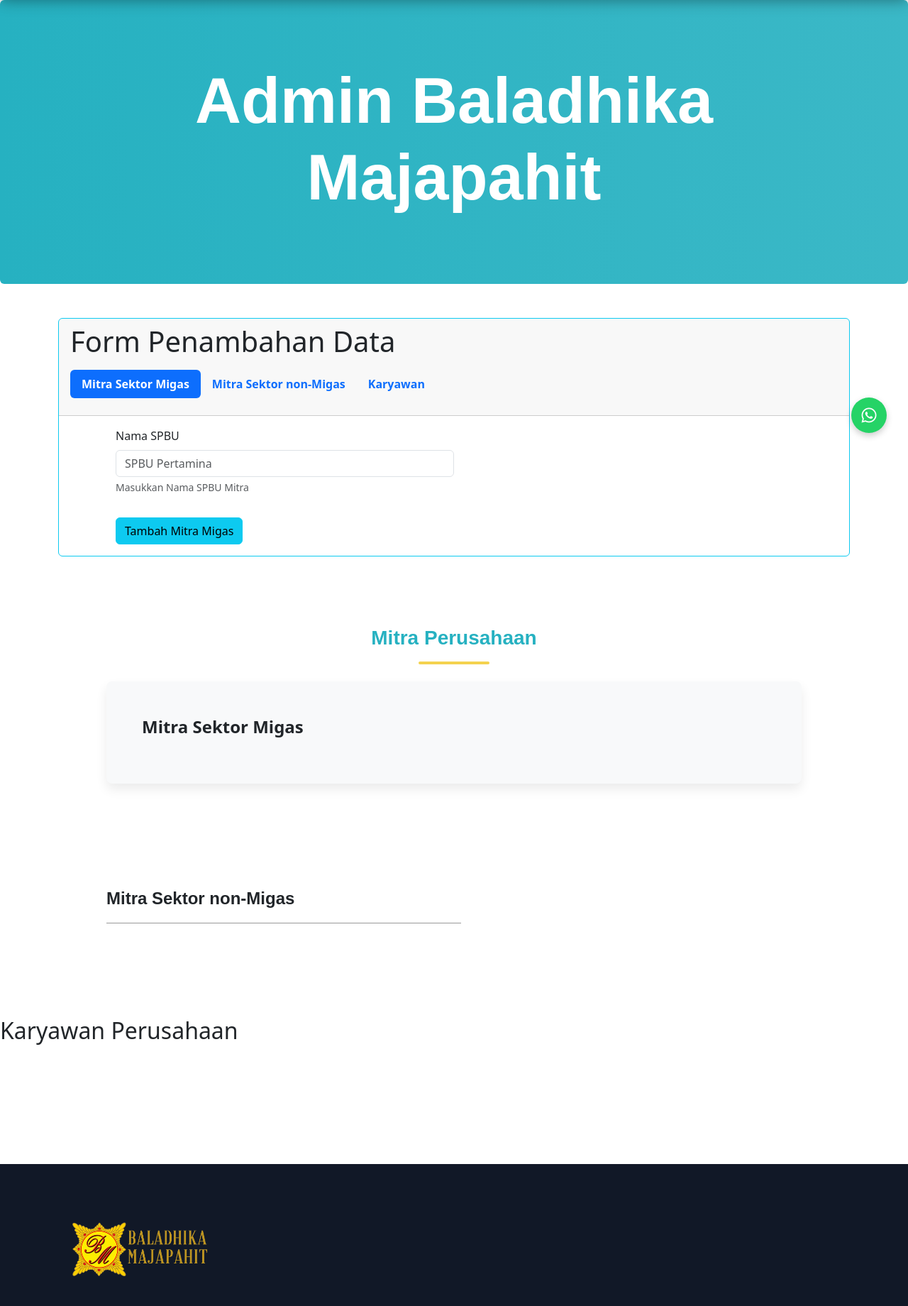
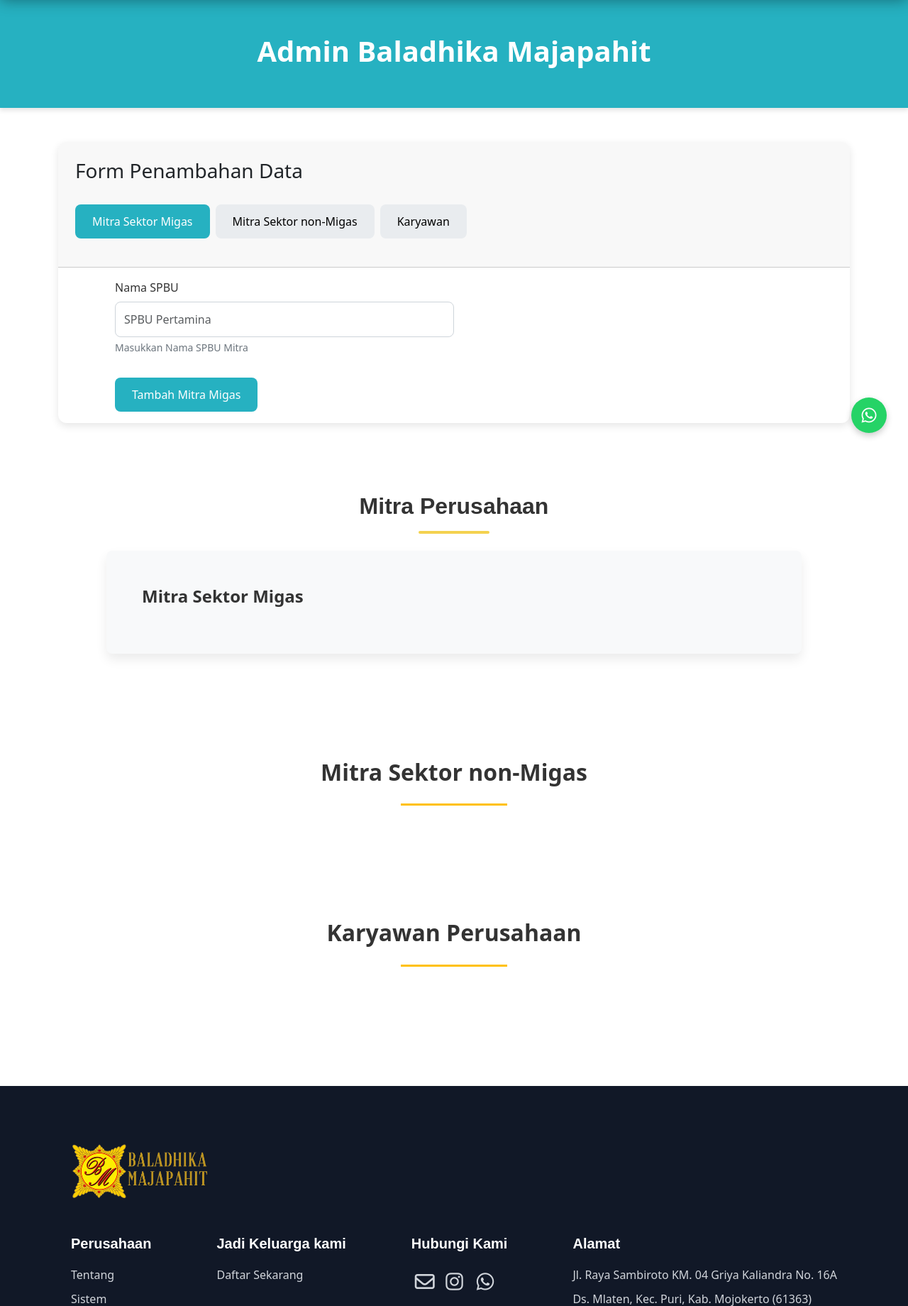
Before and after one commit to meglionn/Baladhika-Majapahit, a CodeIgniter app: page /balamajaweb/index.php/admin/index in a window 1280 px wide. Shown: the part 90-1930 px from the top of the page at 71% size. Run offline with CodeIgniter, Linux system fonts and the light colour scheme; data that the repository does not hold is empty.

Commit message:
admin styled page

```diff
--- a/application/views/admin/index.php
+++ b/application/views/admin/index.php
@@ -1,6 +1,234 @@
+<style>
+  /*   .container {
+    max-width: 1200px;
+    margin: 0 auto;
+    padding: 0 1.5rem;
+  } */
+
+  /* Admin Header */
+  .admin-header {
+    background-color: #26b1c1;
+    color: white;
+    padding: 32px;
+    box-shadow: 0 4px 6px rgba(0, 0, 0, 0.1);
+    margin-bottom: 32px;
+  }
+
+  .admin-header h1 {
+    font-size: 40px;
+    font-weight: bold;
+  }
+
+  /* Flash Messages */
+  .alert {
+    border-radius: 8px;
+    padding: 16px 24px;
+    margin-bottom: 24px;
+    font-size: 16px;
+    box-shadow: 0 2px 4px rgba(0, 0, 0, 0.1);
+  }
+
+  .alert-success {
+    background-color: #d4edda;
+    color: #155724;
+  }
+
+  .alert-danger {
+    background-color: #f8d7da;
+    color: #721c24;
+  }
+
+  .alert .btn-close {
+    filter: opacity(0.6);
+  }
+
+  .alert .btn-close:hover {
+    filter: opacity(1);
+  }
+
+  /* Form Section */
+  .form.tambah.mitra .card {
+    border: none;
+    border-radius: 12px;
+    box-shadow: 0 4px 12px rgba(0, 0, 0, 0.1);
+    background-color: white;
+  }
+
+  .form.tambah.mitra .card-header {
+    border-radius: 12px 12px 0 0;
+    padding: 24px;
+  }
+
+  .form.tambah.mitra .card-header h1 {
+    font-size: 28px;
+    margin-bottom: 30px;
+  }
+
+  .nav-pills .nav-link {
+    border-radius: 8px;
+    margin-right: 8px;
+    padding: 12px 24px;
+    font-weight: 500;
+    color: black;
+    background-color: #e9ecef;
+    transition: all 0.3s ease;
+  }
+
+  .nav-pills .nav-link.active {
+    background-color: #26b1c1;
+    color: white;
+  }
+
+  .nav-pills .nav-link:hover {
+    background-color: rgb(29, 127, 137);
+    color: white;
+  }
+
+  .form.tambah.mitra .form-control {
+    border-radius: 8px;
+    border: 1px solid #ced4da;
+    padding: 12px;
+    font-size: 16px;
+    transition: border-color 0.3s ease;
+  }
+
+  .form.tambah.mitra .form-control:focus {
+    border-color: #26b1c1;
+    box-shadow: 0 0 0 0.2rem rgba(0, 123, 255, 0.25);
+  }
+
+  .form.tambah.mitra .form-label {
+    font-weight: 500;
+    color: #333;
+    margin-bottom: 8px;
+  }
+
+  .form.tambah.mitra .form-text {
+    color: #6c757d;
+    font-size: 14px;
+  }
+
+  .form.tambah.mitra .btn-info {
+    background-color: #26b1c1;
+    border: none;
+    padding: 12px 24px;
+    border-radius: 8px;
+    font-weight: 500;
+    transition: background-color 0.3s ease;
+    color: white;
+  }
+
+  .form.tambah.mitra .btn-info:hover {
+    background-color: rgb(29, 127, 137);
+  }
+
+  /* Mitra and Karyawan Sections */
+  .daftar-mitra,
+  .daftar-karyawan {
+    margin-bottom: 50px;
+  }
+
+  .daftar-mitra h2,
+  .daftar-karyawan h2 {
+    font-size: 32px;
+    font-weight: bold;
+    color: #333;
+    margin-bottom: 24px;
+  }
+
+  .sektor-migas h3,
+  .mitra-non-migas h2 {
+    font-size: 24px;
+    font-weight: 600;
+    color: #333;
+    margin-bottom: 16px;
+  }
+
+  .daftar-karyawan h2::after,
+  .mitra-non-migas h2::after {
+    content: '';
+    display: block;
+    width: 150px;
+    height: 3px;
+    background-color: #ffc107;
+    margin: 25px auto 0;
+  }
+
+  .card {
+    border: none;
+    border-radius: 12px;
+    box-shadow: 0 4px 12px rgba(0, 0, 0, 0.1);
+    transition: transform 0.3s ease, box-shadow 0.3s ease;
+  }
+
+  .card:hover {
+    transform: translateY(-5px);
+    box-shadow: 0 6px 16px rgba(0, 0, 0, 0.15);
+  }
+
+  .card-img-top {
+    border-top-left-radius: 12px;
+    border-top-right-radius: 12px;
+    background-color: #f8f9fa;
+    height: 100%;
+  }
+
+  .card-body {
+    padding: 24px;
+    flex-direction: column;
+  }
+
+  .card-title {
+    font-size: 20px;
+    font-weight: 500;
+    margin-bottom: 8px;
+  }
+
+  .card-title a.btn {
+    margin-left: 8px;
+    padding: 8px 16px;
+    font-size: 14px;
+    border-radius: 8px;
+  }
+
+  .hapus-edit-btn {
+    margin-top: 30px;
+  }
+
+  .btn-info {
+    background-color: #26b1c1;
+    border: none;
+    color: white;
+    font-weight: bold;
+  }
+
+  .btn-info:hover {
+    background-color: rgb(39, 140, 152);
+    color: white;
+  }
+
+  .btn-danger {
+    background-color: #dc3545;
+    border: none;
+    color: white;
+    font-weight: bold;
+  }
+
+  .btn-danger:hover {
+    background-color: #b02a37;
+  }
+
+  .jabatan-karyawan {
+    font-size: 14px;
+    margin-top: 10px;
+    color: #6c757d;
+    font-weight: 500;
+  }
+</style>
+
 <main>
   <!-- Profile Header -->
-  <section class="profile-header text-center py-4 bg-light rounded mb-5">
+  <section class="admin-header text-center py-5 mb-5">
     <h1 class="display-5 fw-bold">Admin Baladhika Majapahit</h1>
   </section>
 
@@ -39,7 +267,6 @@
   <?php endif; ?>
 
   <!-- Form -->
-  <main>
   <section class="form tambah mitra">
     <div class="container">
       <div class="card border-info mb-5">
@@ -134,26 +361,6 @@
       </div>
     </div>
   </section>
-</main>
-
-<script>
-  document.getElementById('logo').addEventListener('change', function(event) {
-    const file = event.target.files[0];
-    const preview = document.getElementById('logoPreview');
-
-    if (file) {
-      const reader = new FileReader();
-      reader.onload = function(e) {
-        preview.src = e.target.result;
-        preview.style.display = 'block';
-      };
-      reader.readAsDataURL(file);
-    } else {
-      preview.src = '#';
-      preview.style.display = 'none';
-    }
-  });
-</script>
 
   <!-- Mitra -->
   <section class="daftar-mitra mb-5">
@@ -170,12 +377,14 @@
             <div class="col-md-6 col-lg-4 mb-3">
               <div class="card h-100">
                 <div class="card-body d-flex justify-content-between align-items-center">
-                  <h5 class="card-title mb-0"><?= $mgs['namaGas'] ?></h5>
+                  <h5 class="card-title text-center mb-0"><?= $mgs['namaGas'] ?></h5>
+                  <div class="hapus-edit-btn">
                     <a href="<?= base_url(); ?>admin/deletegas/<?= $mgs['idGas']; ?>"
                       class="btn btn-danger btn-sm"
                       onclick="return confirm('Konfirmasi ingin menghapus mitra?');">Hapus</a>
                     <a href="<?= base_url(); ?>admin/editgas/<?= $mgs['idGas']; ?>"
-                    class="btn btn-info btn-sm"">Edit</a>
+                      class="btn btn-info btn-sm">Edit</a>
+                  </div>
                 </div>
               </div>
             </div>
@@ -186,8 +395,8 @@
   </section>
 
   <!-- List Mitra Non Migas -->
-  <section class="mitra-perusahaan">
-    <h2>Mitra Sektor non-Migas</h2>
+  <section class=" mitra-non-migas text-center">
+    <h2 class="fw-bold fs-2">Mitra Sektor non-Migas</h2>
     <div class="row row-cols-1 row-cols-sm-2 row-cols-md-3 row-cols-lg-4 g-4 m-5 mt-0 p-5">
       <?php foreach ($mitra as $mtr): ?>
         <div class="col">
@@ -213,7 +424,7 @@
 
   <!-- Karyawan -->
   <section class="daftar-karyawan mb-5">
-    <h2 class="mb-4"> Karyawan Perusahaan</h2>
+    <h2 class="mb-4 text-center"> Karyawan Perusahaan</h2>
     <div class="row row-cols-1 row-cols-sm-2 row-cols-md-3 row-cols-lg-4 g-4 m-5 mt-0 p-5">
       <?php foreach ($karyawan as $krw): ?>
         <div class="col">
@@ -238,3 +455,22 @@
     </div>
   </section>
 </main>
+
+<script>
+  document.getElementById('foto').addEventListener('change', function(event) {
+    const file = event.target.files[0];
+    const preview = document.getElementById('fotoPreview');
+
+    if (file) {
+      const reader = new FileReader();
+      reader.onload = function(e) {
+        preview.src = e.target.result;
+        preview.style.display = 'block';
+      };
+      reader.readAsDataURL(file);
+    } else {
+      preview.src = '#';
+      preview.style.display = 'none';
+    }
+  });
+</script>
```
Also changed, not shown: other parts of application/views/admin/index.php (+17 -9 lines). Lines whose indentation alone changed are shown as unchanged.
